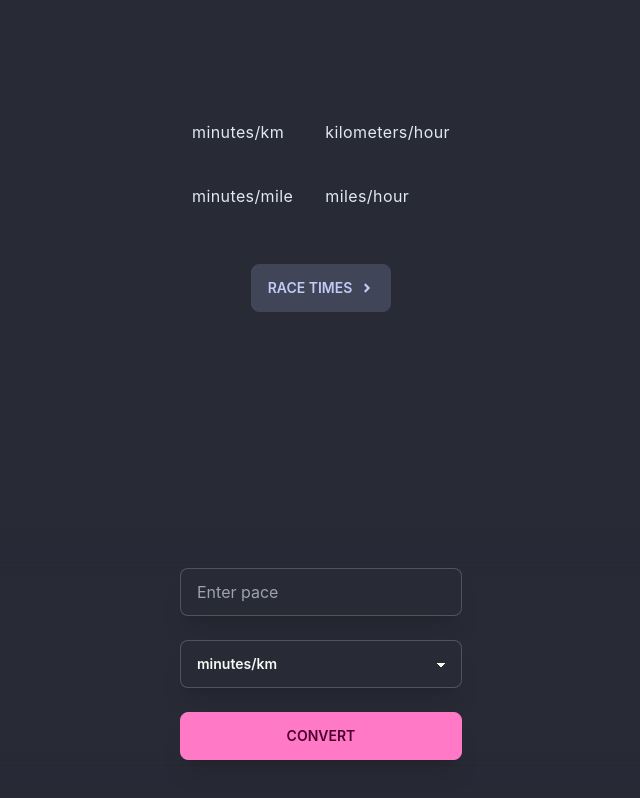
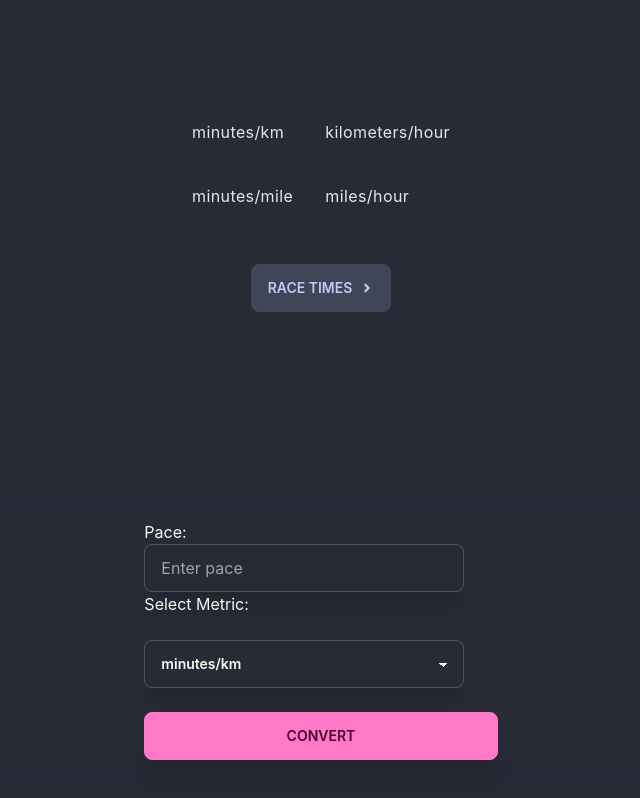
Before and after one commit to worldofchristian/cheetahmode, a React (Create React App) app: page / in a window 1280 px wide. Shown: the whole page, without its empty margins (319-959 px from the left). Built offline with nearby package versions, Linux system fonts and the light colour scheme.

Commit message:
aria labels

```diff
--- a/src/components/PaceInput.js
+++ b/src/components/PaceInput.js
@@ -8,6 +8,7 @@ const PaceInput = ({ paceValue, handlePaceValueChange, selectedMetric, handleMet
         className='flex items-center justify-center my-6'>
             <div
             className='flex-col'>
+                <label htmlFor="pace-value">Pace:</label>
                 <input
                 type="number"
                 placeholder="Enter pace"
@@ -15,17 +16,20 @@ const PaceInput = ({ paceValue, handlePaceValueChange, selectedMetric, handleMet
                 id="paceValue"
                 value={paceValue}
                 onChange={handlePaceValueChange}
+                aria-describedby="pace-help"
                 />
 
                 <div
                 className='items-center justify-center'>
                     <div
                     className='flex-col'>
+                        <label htmlFor="metric-select">Select Metric:</label>
                         <select
                         className="select select-bordered w-full max-w-xs shadow-xl mt-6"
                         id="metric"
                         value={selectedMetric}
                         onChange={handleMetricChange}
+                        aria-label="Pace Metric Selection"
                         >
                             <option
                             disabled
```
